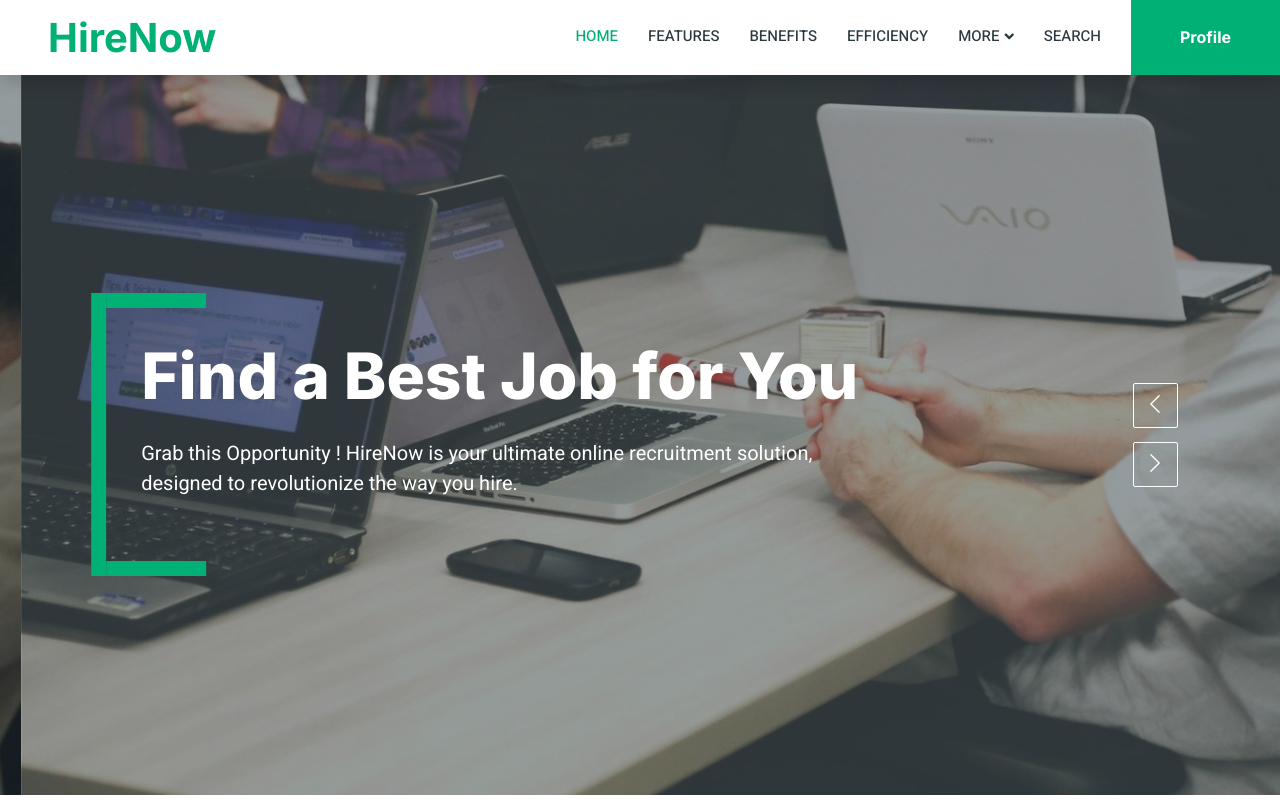
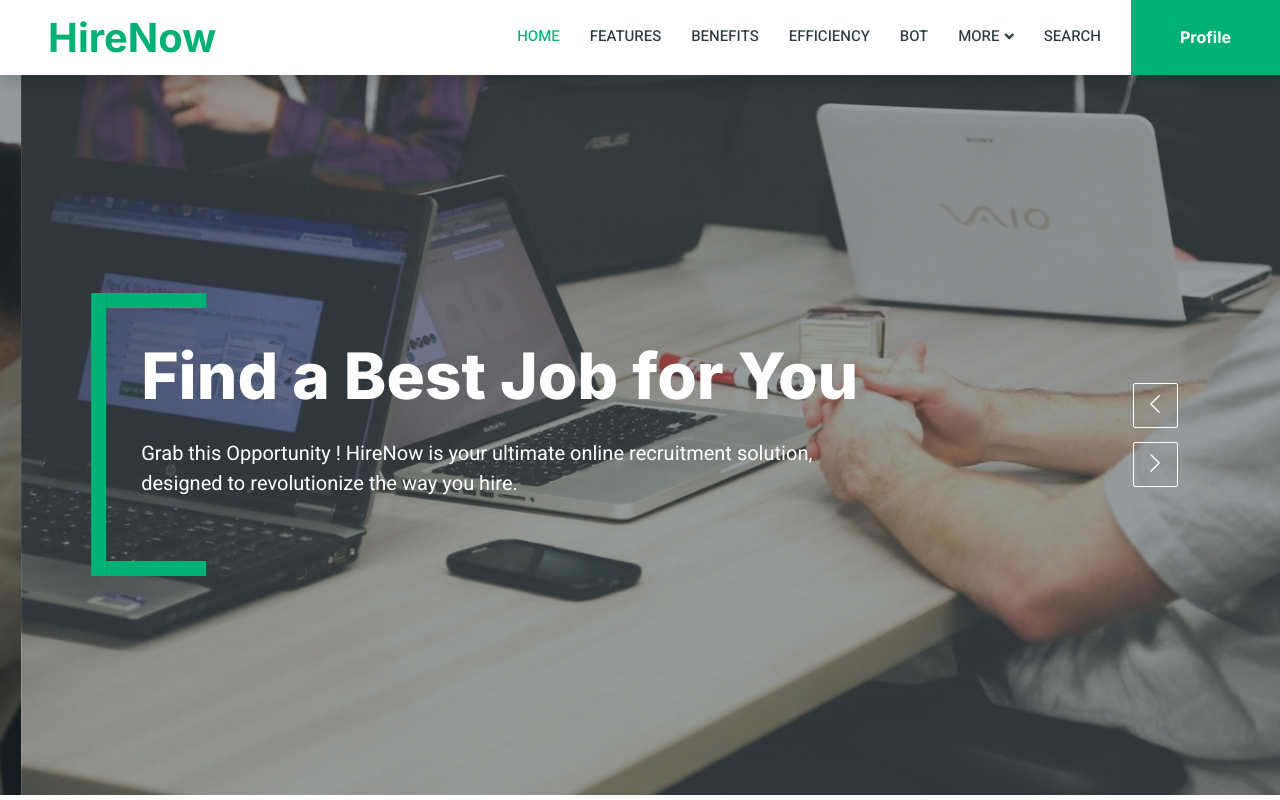
Before and after one commit to Saket8538/HireNow-FRT, a plain HTML site: page account.html in a window 1280 px wide. Shown: the top 800 px of the page. Drawn offline with nearby package versions, Linux system fonts and the light colour scheme; a script that the page names is missing; files whose address does not match are found by name.

Commit message:
Update account.html

```diff
--- a/account.html
+++ b/account.html
@@ -56,6 +56,7 @@
                     <a href="features.html" class="nav-item nav-link">Features</a>
                     <a href="benefits.html" class="nav-item nav-link">Benefits</a>
                     <a href="efficiency.html" class="nav-item nav-link">Efficiency</a>
+		    <a href="chatbot.html" class="nav-item nav-link">Bot</a>
                     <!-- <div class="nav-item dropdown">
                         <a href="#" class="nav-link dropdown-toggle" data-bs-toggle="dropdown">Jobs</a>
                         <div class="dropdown-menu rounded-0 m-0">
```
